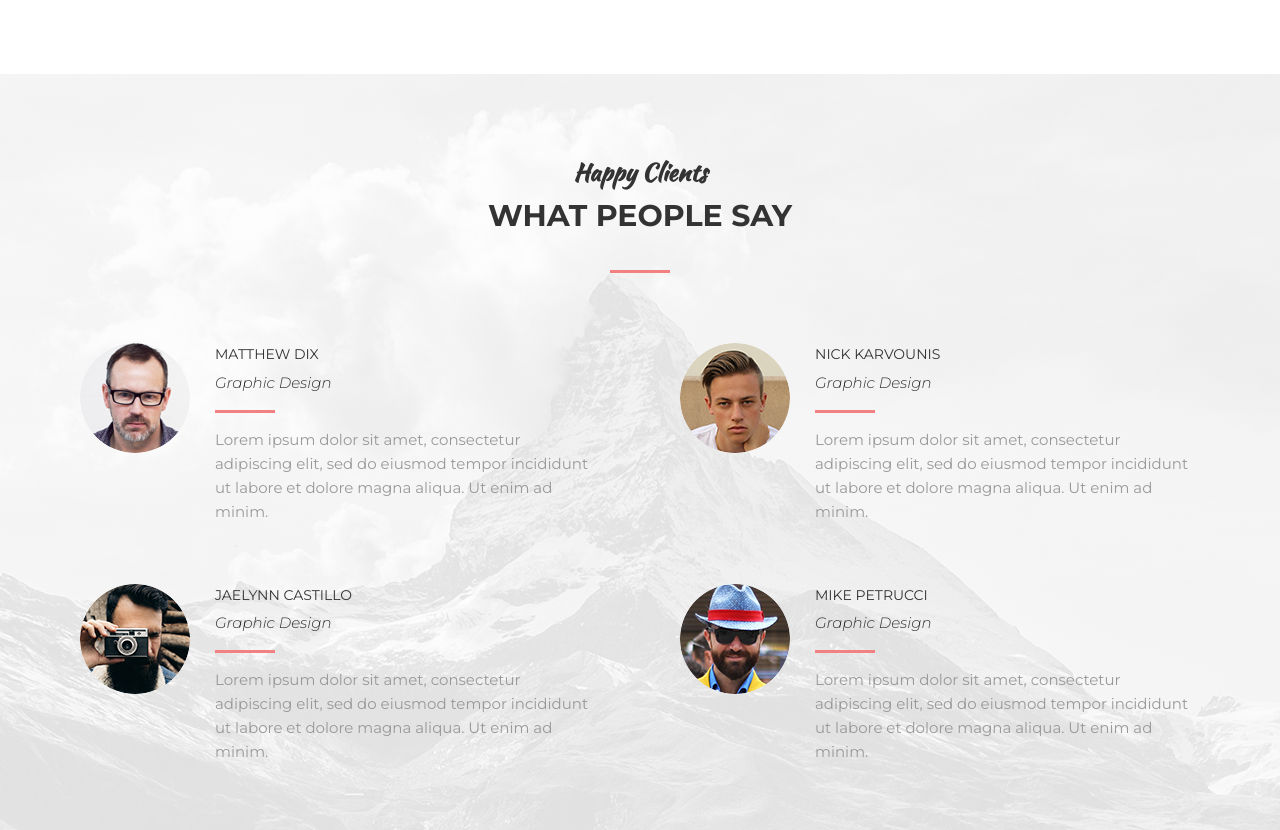
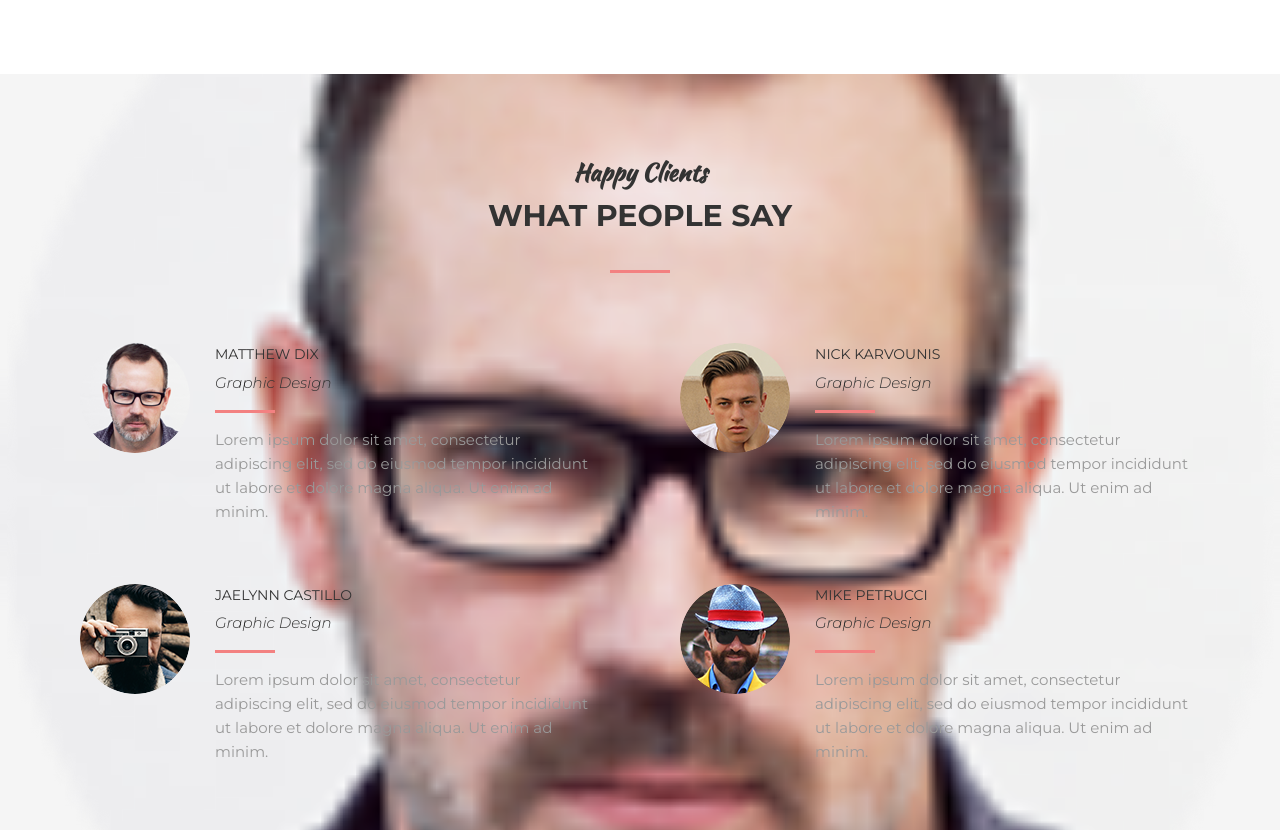
Before and after one commit to svyatoslavPy/website-model, a plain HTML site: page index.html in a window 1280 px wide. Shown: the part 6956-7786 px from the top of the page. Drawn offline with Linux system fonts and the light colour scheme.

Commit message:
Update style.css

```diff
--- a/assets/css/style.css
+++ b/assets/css/style.css
@@ -253,7 +253,7 @@ hr {
 }
 
 .section--clients {
-    background: #f5f5f5 url("../images/clients/phon.png") center no-repeat;
+    background: #f5f5f5 url("../images/clients/1.png") center no-repeat;
     -webkit-background-size: cover;
     background-size: cover;
 }
```
